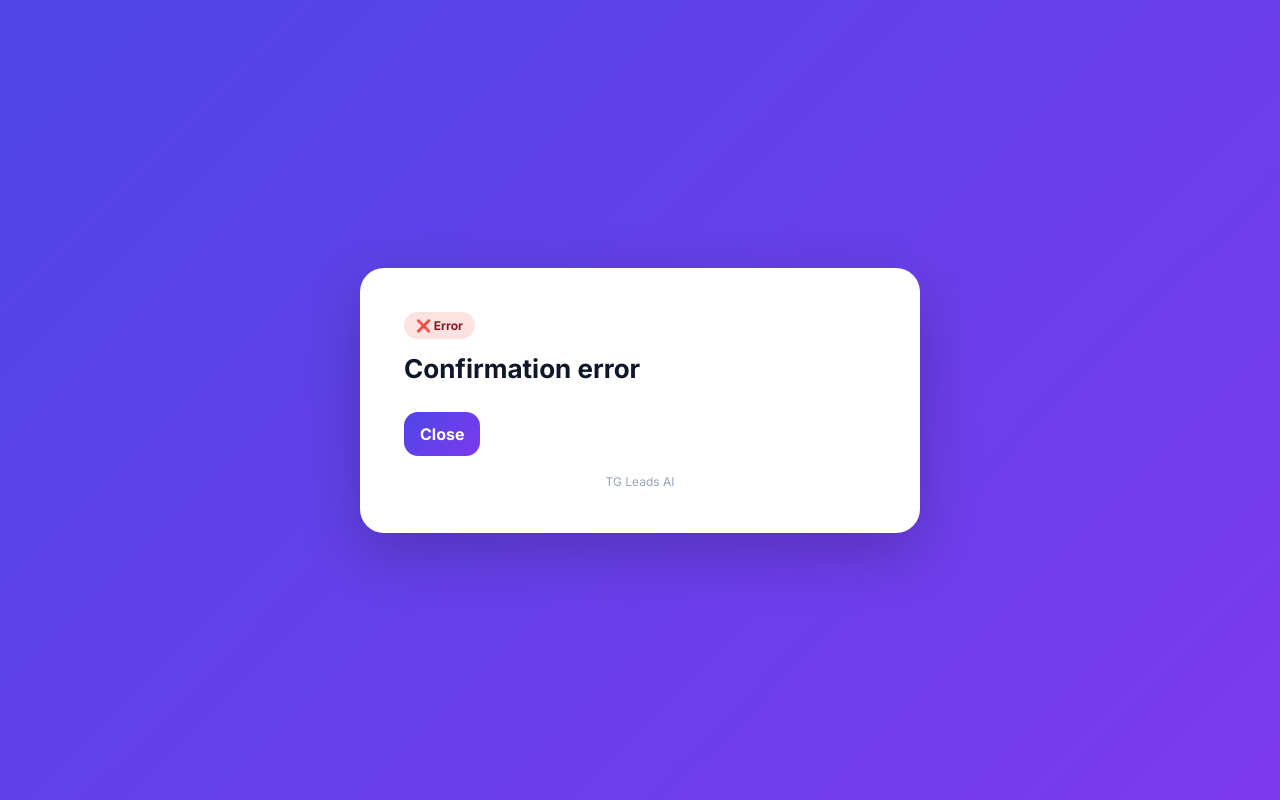
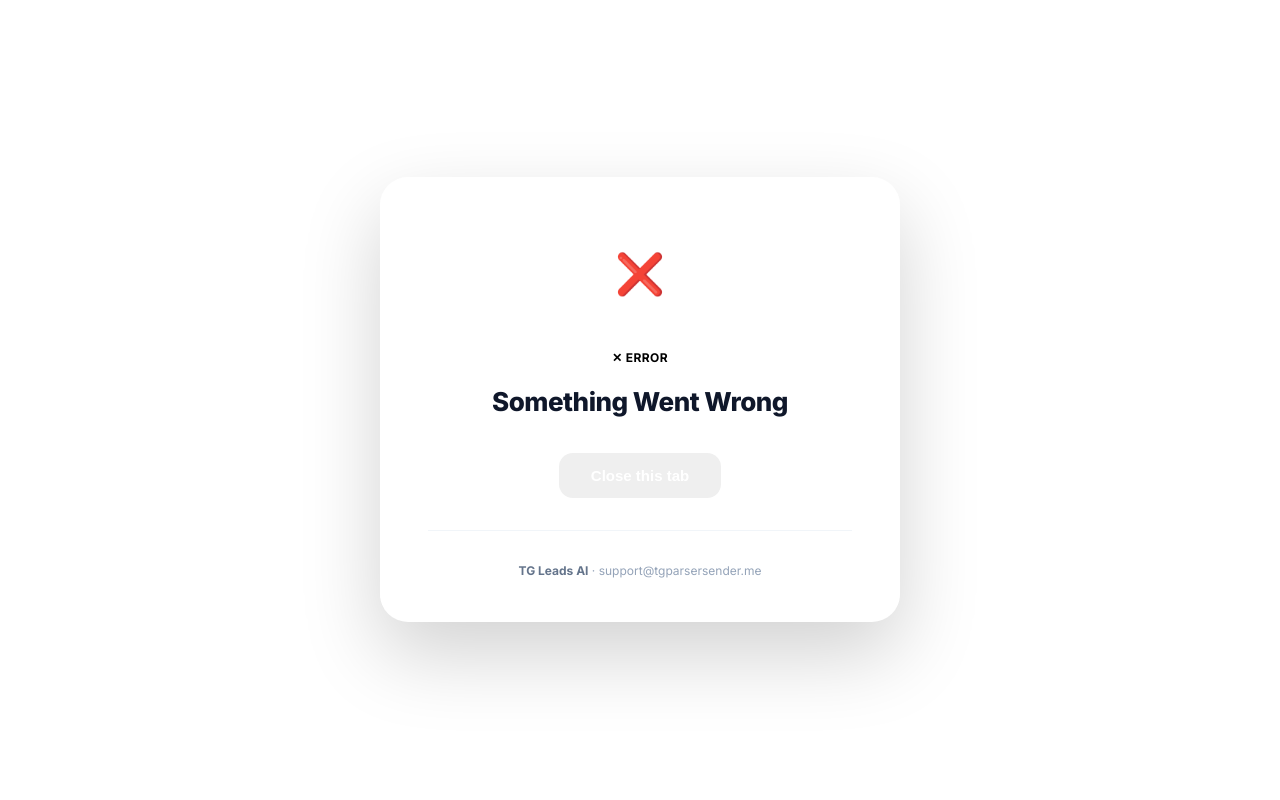
Before and after one commit to benuarbelluyan-sketch/license-check-server, a FastAPI app: template templates/confirm_email.html in a window 1280 px wide. Run offline with FastAPI, Linux system fonts and the light colour scheme; the template is opened without the code that fills it, so the values that code supplies are empty; parts of the project's set-up code (start-up, migrations or seed data) failed here and were passed over; some libraries are stand-ins or nearby versions.

Commit message:
confirm_email.html

```diff
--- a/templates/confirm_email.html
+++ b/templates/confirm_email.html
@@ -1,47 +1,221 @@
 <!doctype html>
-<html>
+<html lang="en">
 <head>
   <meta charset="utf-8" />
-  <title>Email confirmation · TG Leads AI</title>
+  <title>Email Confirmation · TG Leads AI</title>
   <meta name="viewport" content="width=device-width, initial-scale=1" />
+  <link rel="preconnect" href="https://fonts.googleapis.com">
+  <link href="https://fonts.googleapis.com/css2?family=Inter:wght@400;500;600;700;800&display=swap" rel="stylesheet">
   <style>
-    @import url('https://fonts.googleapis.com/css2?family=Inter:wght@400;500;600;700&display=swap');
-    *{margin:0;padding:0;box-sizing:border-box}
-    body{font-family:Inter,system-ui,-apple-system,sans-serif;background:linear-gradient(135deg,#4f46e5 0%,#7c3aed 100%);min-height:100vh;display:flex;align-items:center;justify-content:center;padding:20px}
-    .card{background:#fff;border-radius:24px;padding:44px;max-width:560px;width:100%;box-shadow:0 20px 60px rgba(0,0,0,.2);text-align:left}
-    .title{font-size:26px;font-weight:800;color:#0f172a;margin-bottom:8px}
-    .sub{color:#64748b;font-size:14px;margin-bottom:18px;line-height:1.6}
-    .badge{display:inline-block;border-radius:999px;padding:6px 12px;font-weight:800;font-size:12px;margin-bottom:14px}
-    .ok{background:#dcfce7;color:#14532d}
-    .warn{background:#fef9c3;color:#713f12}
-    .err{background:#fee2e2;color:#7f1d1d}
-    .btn{display:inline-block;margin-top:10px;background:linear-gradient(135deg,#4f46e5 0%,#7c3aed 100%);color:#fff;text-decoration:none;padding:12px 16px;border-radius:14px;font-weight:800}
-    .foot{margin-top:18px;color:#94a3b8;font-size:12px;text-align:center}
+    *, *::before, *::after { margin: 0; padding: 0; box-sizing: border-box; }
+
+    body {
+      font-family: 'Inter', system-ui, -apple-system, sans-serif;
+      min-height: 100vh;
+      display: flex;
+      align-items: center;
+      justify-content: center;
+      padding: 24px;
+    }
+
+    /* Gradient backgrounds per status */
+    body.status-ok   { background: linear-gradient(135deg, #4f46e5 0%, #7c3aed 50%, #06b6d4 100%); }
+    body.status-expired { background: linear-gradient(135deg, #d97706 0%, #f59e0b 50%, #fbbf24 100%); }
+    body.status-invalid,
+    body.status-error { background: linear-gradient(135deg, #dc2626 0%, #e11d48 50%, #9333ea 100%); }
+
+    /* Animated background blobs */
+    body::before, body::after {
+      content: '';
+      position: fixed;
+      border-radius: 50%;
+      filter: blur(80px);
+      opacity: 0.3;
+      pointer-events: none;
+      z-index: 0;
+    }
+    body::before { width: 400px; height: 400px; top: -100px; left: -100px; background: rgba(255,255,255,0.4); }
+    body::after  { width: 300px; height: 300px; bottom: -80px; right: -80px; background: rgba(255,255,255,0.3); }
+
+    .card {
+      position: relative;
+      z-index: 1;
+      background: #ffffff;
+      border-radius: 28px;
+      padding: 52px 48px 44px;
+      max-width: 520px;
+      width: 100%;
+      box-shadow:
+        0 32px 80px rgba(0,0,0,0.18),
+        0 0 0 1px rgba(255,255,255,0.12) inset;
+      text-align: center;
+      animation: slideUp 0.5s cubic-bezier(0.22,1,0.36,1) both;
+    }
+
+    @keyframes slideUp {
+      from { opacity: 0; transform: translateY(30px) scale(0.97); }
+      to   { opacity: 1; transform: translateY(0)    scale(1); }
+    }
+
+    /* Icon circle */
+    .icon-wrap {
+      width: 88px;
+      height: 88px;
+      border-radius: 50%;
+      margin: 0 auto 28px;
+      display: flex;
+      align-items: center;
+      justify-content: center;
+      font-size: 40px;
+      animation: popIn 0.6s 0.2s cubic-bezier(0.22,1,0.36,1) both;
+    }
+    @keyframes popIn {
+      from { opacity:0; transform: scale(0.5); }
+      to   { opacity:1; transform: scale(1); }
+    }
+
+    .status-ok    .icon-wrap { background: linear-gradient(135deg,#dcfce7,#bbf7d0); }
+    .status-expired .icon-wrap { background: linear-gradient(135deg,#fef9c3,#fde68a); }
+    .status-invalid .icon-wrap,
+    .status-error .icon-wrap { background: linear-gradient(135deg,#fee2e2,#fecaca); }
+
+    /* Badge */
+    .badge {
+      display: inline-flex;
+      align-items: center;
+      gap: 6px;
+      border-radius: 100px;
+      padding: 5px 14px;
+      font-size: 12px;
+      font-weight: 700;
+      letter-spacing: 0.4px;
+      text-transform: uppercase;
+      margin-bottom: 16px;
+    }
+    .status-ok    .badge { background: #dcfce7; color: #14532d; }
+    .status-expired .badge { background: #fef9c3; color: #713f12; }
+    .status-invalid .badge,
+    .status-error .badge { background: #fee2e2; color: #7f1d1d; }
+
+    .title {
+      font-size: 26px;
+      font-weight: 800;
+      color: #0f172a;
+      margin-bottom: 12px;
+      letter-spacing: -0.5px;
+      line-height: 1.2;
+    }
+
+    .message {
+      color: #64748b;
+      font-size: 15px;
+      line-height: 1.7;
+      margin-bottom: 36px;
+    }
+
+    /* Buttons */
+    .btn-primary {
+      display: inline-block;
+      padding: 14px 32px;
+      border-radius: 14px;
+      font-weight: 700;
+      font-size: 15px;
+      text-decoration: none;
+      color: #fff;
+      transition: transform 0.15s, box-shadow 0.15s;
+      cursor: pointer;
+      border: none;
+    }
+    .btn-primary:hover { transform: translateY(-2px); box-shadow: 0 8px 24px rgba(0,0,0,0.18); }
+    .btn-primary:active { transform: translateY(0); }
+
+    .status-ok    .btn-primary { background: linear-gradient(135deg,#4f46e5,#7c3aed); }
+    .status-expired .btn-primary { background: linear-gradient(135deg,#d97706,#f59e0b); }
+    .status-invalid .btn-primary,
+    .status-error .btn-primary { background: linear-gradient(135deg,#dc2626,#e11d48); }
+
+    .btn-secondary {
+      display: inline-block;
+      margin-top: 12px;
+      padding: 12px 24px;
+      border-radius: 12px;
+      font-size: 14px;
+      font-weight: 600;
+      color: #64748b;
+      background: #f8fafc;
+      border: 1px solid #e2e8f0;
+      text-decoration: none;
+      transition: background 0.15s, color 0.15s;
+      cursor: pointer;
+    }
+    .btn-secondary:hover { background: #f1f5f9; color: #334155; }
+
+    .divider {
+      height: 1px;
+      background: #f1f5f9;
+      margin: 32px 0;
+    }
+
+    .footer {
+      font-size: 12px;
+      color: #94a3b8;
+    }
+    .footer span { font-weight: 700; color: #64748b; }
+
+    /* App icon row */
+    .app-badge {
+      display: inline-flex;
+      align-items: center;
+      gap: 8px;
+      background: #f8fafc;
+      border: 1px solid #e2e8f0;
+      border-radius: 12px;
+      padding: 8px 14px;
+      margin-bottom: 24px;
+    }
+    .app-badge .dot { width: 8px; height: 8px; border-radius: 50%; background: #4f46e5; }
+    .app-badge span { font-size: 13px; font-weight: 600; color: #334155; }
   </style>
 </head>
-<body>
+<body class="status-{{ status }}">
   <div class="card">
+
     {% if status == "ok" %}
-      <div class="badge ok">✅ Confirmed</div>
-      <div class="title">Email confirmed</div>
-      <div class="sub">{{ message }}</div>
+      <div class="icon-wrap">✅</div>
+      <div class="badge">✓ Confirmed</div>
+      <h1 class="title">Email Confirmed!</h1>
+      <p class="message">{{ message }}</p>
+      <a class="btn-primary" href="#" onclick="window.close(); return false;">Open the App →</a>
+      <br>
+      <button class="btn-secondary" onclick="window.close()">Close this tab</button>
+
     {% elif status == "expired" %}
-      <div class="badge warn">⏳ Expired</div>
-      <div class="title">Link expired</div>
-      <div class="sub">{{ message }}</div>
+      <div class="icon-wrap">⏳</div>
+      <div class="badge">⏳ Expired</div>
+      <h1 class="title">Link Expired</h1>
+      <p class="message">{{ message }}</p>
+      <a class="btn-primary" href="#">Request New Link</a>
+      <br>
+      <button class="btn-secondary" onclick="window.close()">Close this tab</button>
+
     {% elif status == "invalid" %}
-      <div class="badge err">⚠️ Invalid</div>
-      <div class="title">Invalid link</div>
-      <div class="sub">{{ message }}</div>
+      <div class="icon-wrap">⚠️</div>
+      <div class="badge">⚠ Invalid</div>
+      <h1 class="title">Invalid Link</h1>
+      <p class="message">{{ message }}</p>
+      <button class="btn-primary" onclick="window.close()">Close this tab</button>
+
     {% else %}
-      <div class="badge err">❌ Error</div>
-      <div class="title">Confirmation error</div>
-      <div class="sub">{{ message }}</div>
+      <div class="icon-wrap">❌</div>
+      <div class="badge">✕ Error</div>
+      <h1 class="title">Something Went Wrong</h1>
+      <p class="message">{{ message }}</p>
+      <button class="btn-primary" onclick="window.close()">Close this tab</button>
     {% endif %}
 
-    <a class="btn" href="#" onclick="window.close(); return false;">Close</a>
+    <div class="divider"></div>
 
-    <div class="foot">TG Leads AI</div>
+    <p class="footer"><span>TG Leads AI</span> · support@tgparsersender.me</p>
   </div>
 </body>
 </html>
```
